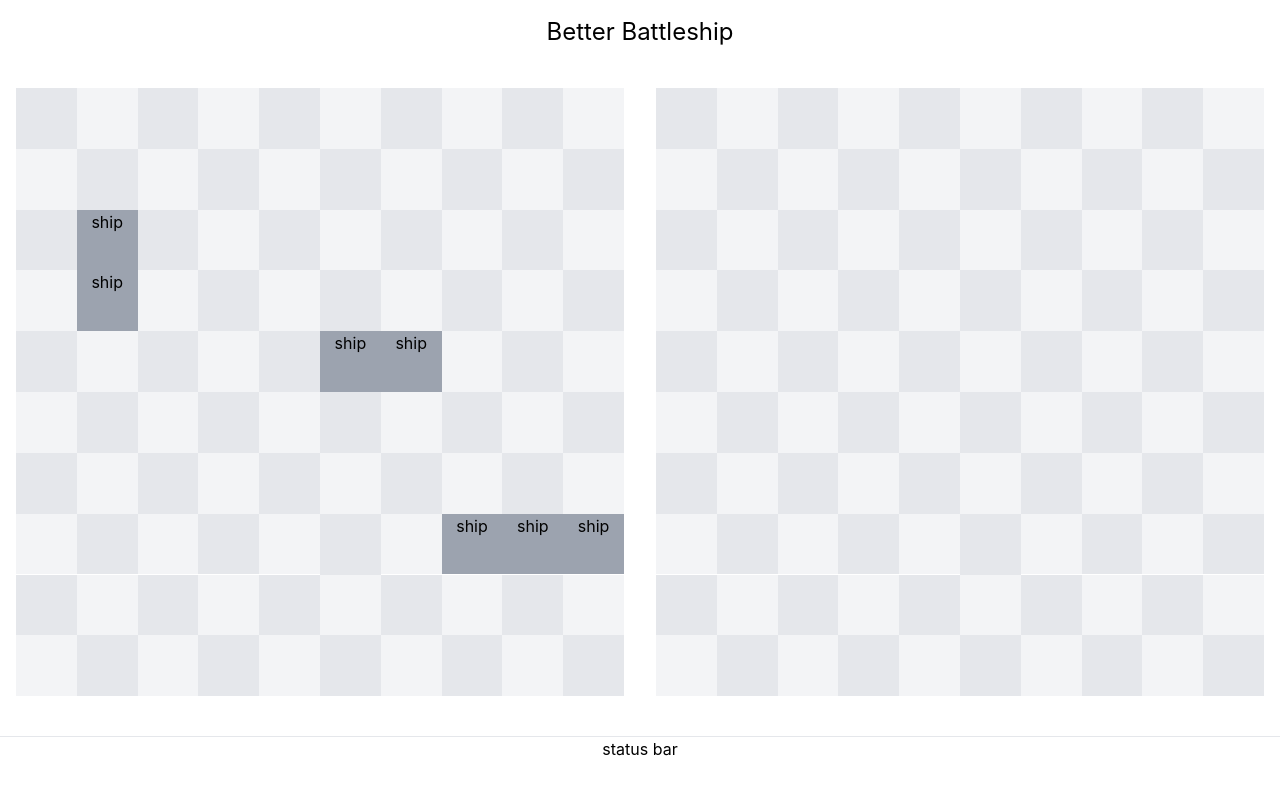
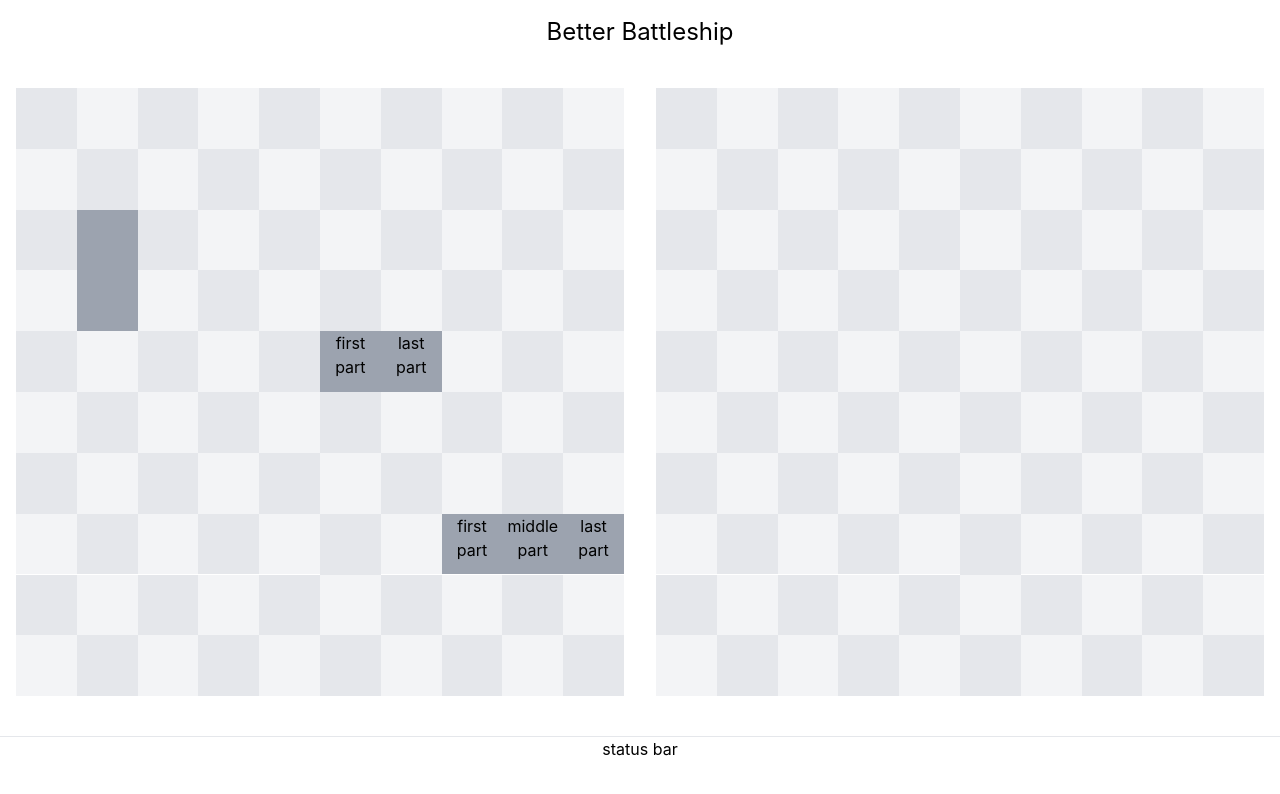
Before and after one commit to flauwekeul/better-battleship, a React (Create React App) app: page / in a window 1280 px wide. Shown: the top 794 px of the page. Built offline with nearby package versions, Linux system fonts and the light colour scheme.

Commit message:
fix: parts of ship

```diff
--- a/src/components/Tile.tsx
+++ b/src/components/Tile.tsx
@@ -1,7 +1,28 @@
 import { useMemo } from "react";
 import { Player, Position, Ship } from "../types/entities";
 import clsx from "clsx";
-import { getShipAtPosition, isShipPositionHere } from "../domain/functions";
+import {
+  getShipAtPosition,
+  isPositionsHorizontal,
+  isShipPositionHere,
+} from "../domain/functions";
+
+const getPartOfShip = (position: Position, ship: Ship) => {
+  if (isPositionsHorizontal(ship.positions)) {
+    const isFirstPart = ship.positions[0].x === position.x;
+    if (isFirstPart) {
+      return "first part";
+    }
+
+    const isLastPart =
+      ship.positions[ship.positions.length - 1].x === position.x;
+    if (isLastPart) {
+      return "last part";
+    }
+
+    return "middle part";
+  }
+};
 
 const Tile = ({
   tileId,
@@ -103,7 +124,7 @@ const Tile = ({
             className="absolute w-full h-full bg-gray-400"
             onClick={onShipClickInternal}
           >
-            ship
+            {getPartOfShip(position, ship)}
           </div>
         )}
       </div>
--- a/src/domain/functions.ts
+++ b/src/domain/functions.ts
@@ -50,7 +50,7 @@ export const isShipMovableHere = (
   return false;
 };
 
-const isPositionsHorizontal = (positions: Position[]): boolean => {
+export const isPositionsHorizontal = (positions: Position[]): boolean => {
   return positions[0].y === positions[1].y;
 };
 
```
